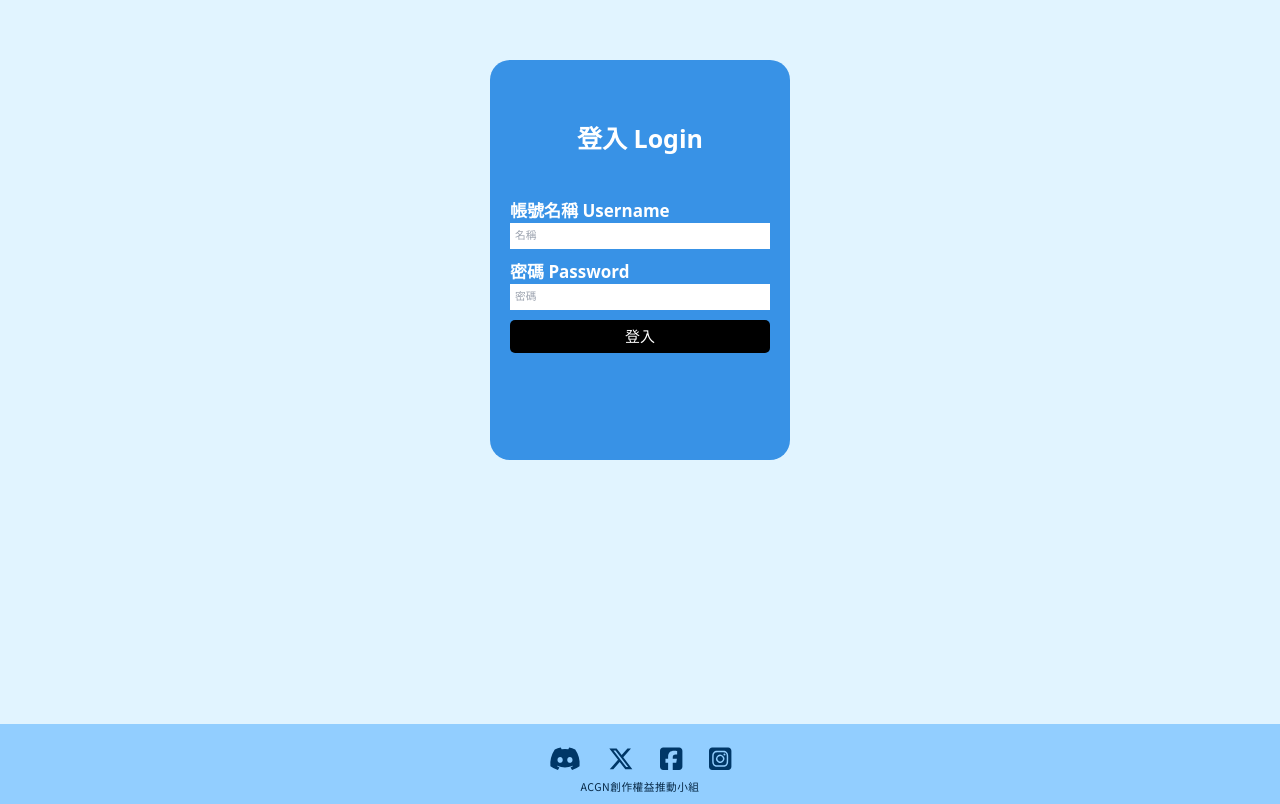
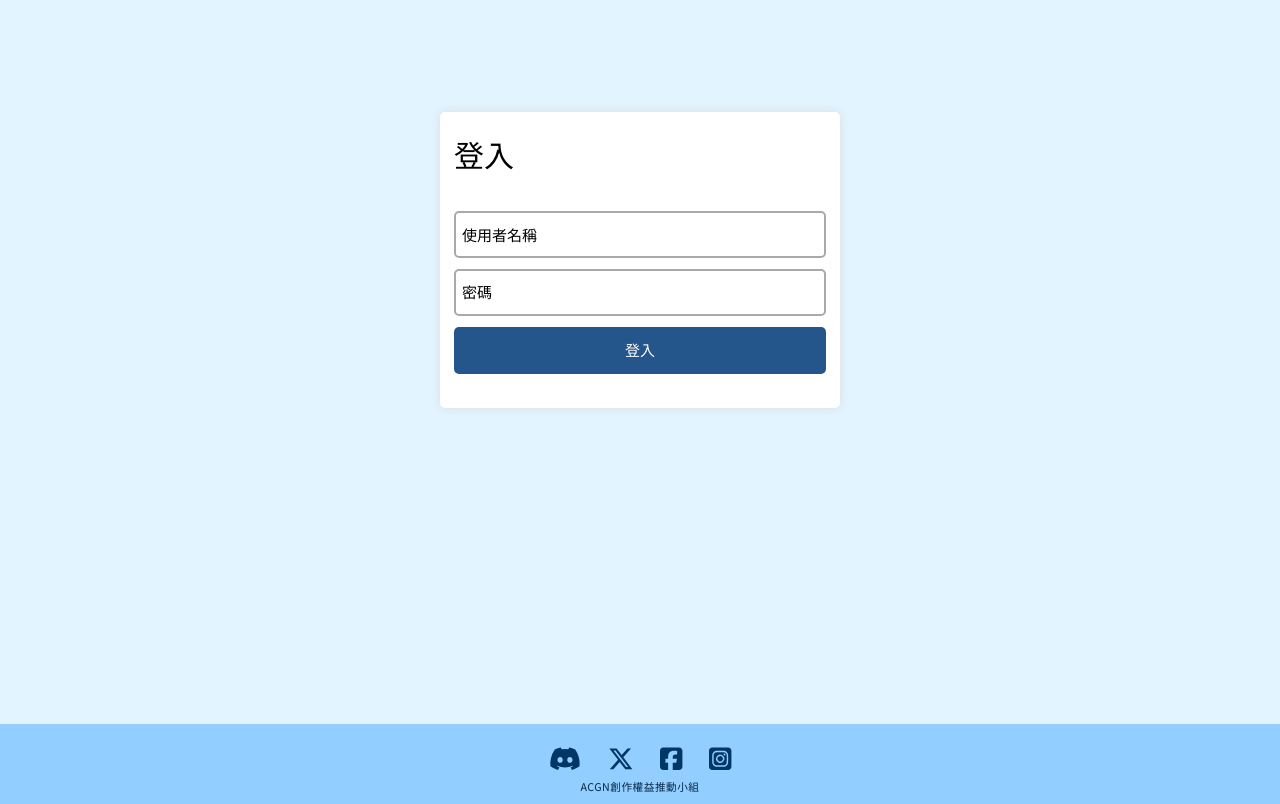
Before and after one commit to mcg25035/ACGN-Creative-Rights-Promotion-Group, a React (Vite) app: page /login in a window 1280 px wide. Shown: the part 140-944 px from the top of the page. Built offline with nearby package versions, Linux system fonts and the light colour scheme.

Commit message:
login page style modify

```diff
--- a/src/Nav.jsx
+++ b/src/Nav.jsx
@@ -23,7 +23,7 @@ function Nav(){
             window.removeEventListener('scroll', handleScroll);
         };
     }, [prevScrollPos]);
-    return <div className={`bg-white top-0 fixed w-full flex px-16 items-center h-[80rem] z-[1] transform ${visible ? '' : 'translate-y-[-100%]'} transition-all duration-150 ease-out`}>
+    return <div className={`bg-white top-0 fixed w-full flex px-16 items-center h-[100rem] z-[1] transform ${visible ? '' : 'translate-y-[-100%]'} transition-all duration-150 ease-out`}>
         <li className="mr-auto"><Icon /></li>
         <ul className="w-1/2 flex items-center justify-between">
             <li><Link to="about_us" name="關於我們" /></li>
--- a/src/acount/login.jsx
+++ b/src/acount/login.jsx
@@ -29,19 +29,20 @@ const Login = () => {
     return (
         <div className="login-page">
             <div>
-                <h1><b>登入 Login</b></h1>
+                <h1><b>登入</b></h1>
                 <span>
-                    <h2><b>帳號名稱 Username</b></h2>
+                    {/* <h2><b>帳號名稱 Username</b></h2> */}
                     <input
                         type="text"
                         name="username"
-                        placeholder="名稱"
+                        placeholder="使用者名稱"
                         value={username}
+                        autoComplete='off'
                         onChange={(e) => setUsername(e.target.value)}
                     />
                 </span>
                 <span>
-                    <h2><b>密碼 Password</b></h2>
+                    {/* <h2><b>密碼 Password</b></h2> */}
                     <input
                         type="password"
                         name="password"
--- a/src/acount/login.scss
+++ b/src/acount/login.scss
@@ -7,40 +7,67 @@
   height: 100vh;
 
   div {
-    background-color: #3892e6;
-    border-radius: 20px;
-    padding: 20px;
-    width: 300px;
-    height: 400px;
+    background-color: #ffffff;
+    // border: #24558b 1px solid;
+    border-radius: 5px;
+    padding: 21rem;
+    width: 600rem;
+    height: fit-content;
+    box-shadow: 0px 0px 10px 0px #dcdcdc;
 
     h1 {
-      font-size: 25px;
-      text-align: center;
-      margin: 40px;
-      color: #fff;
+      font-size: 30px;
+      // text-align: center;
+      float: left;
+      font-weight: 200;
+      margin-bottom: 50rem;
+      margin-top: 10rem;
+      // margin: 40px;
     }
 
     h2{
       font-size: 17px;
-      color: #fff;
+      color: #24558b;
     }
 
     input {
-      margin-bottom: 10px;
-      padding: 5px;
+      margin-bottom: 17rem;
+      height: 70rem;
+      padding: 9rem;
       width: 100%;
       outline: none;
-      border: none;
+      border: rgb(169, 169, 169) 2px solid;
+      border-radius: 5px;
+      font-size: 15px;
+      background-color: #ffffff;
+
+    }
+
+    input:focus {
+      border: #61a7f3 2px solid;
+      transition: 0.3s;
+    }
+
+    input:focus::placeholder {
+      color: transparent;
+      transition: 0.1s;
+    }
+
+    input::placeholder {
+      transition: 0.1s;
+      color: #000000;
     }
 
     button {
       font-size: 15px;
       border-radius:5px;
-      background: #000;
+      background: #24558b;
       color: #fff;
       cursor: pointer;
       padding: 5px 10px;
+      height: 70rem;
       width: 100%;
+      margin-bottom: 30rem;
     }
   }
 }
--- a/src/containers/IndexPage/IdeaShow.scss
+++ b/src/containers/IndexPage/IdeaShow.scss
@@ -1,14 +1,14 @@
 @import url(//fonts.googleapis.com/earlyaccess/notosanstc.css);
 
 div.container-ideashow{
-    margin-top: 10vh;
+    margin-top: 100rem;
     width: 100%;
     height: 90vh;
     position: relative;
 
     div.text-container{
         background-color: rgba(255,255,255,0.5);
-        width: 60vw;
+        width: 800rem;
         height: fit-content;
         left: 10%;
         top: 35%;
```
Also changed, not shown: 2 other files (tests, documents, lock files or other folders).
